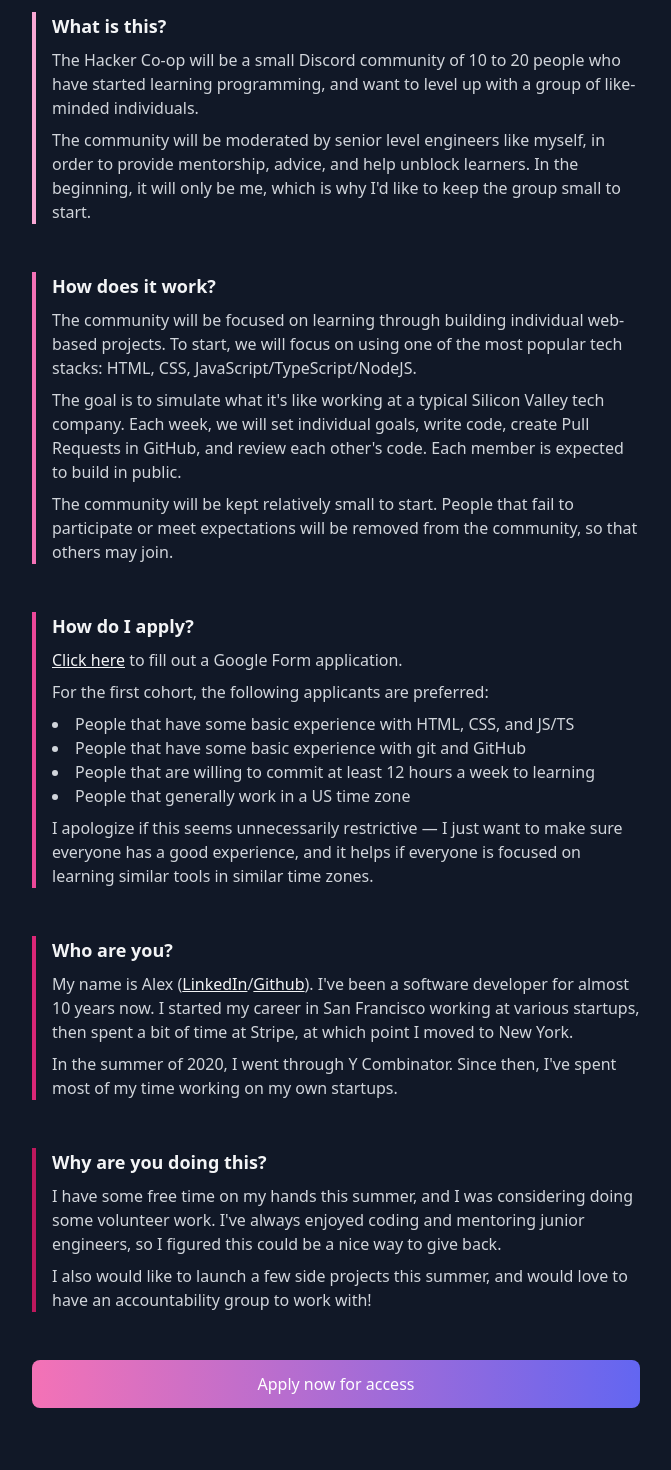
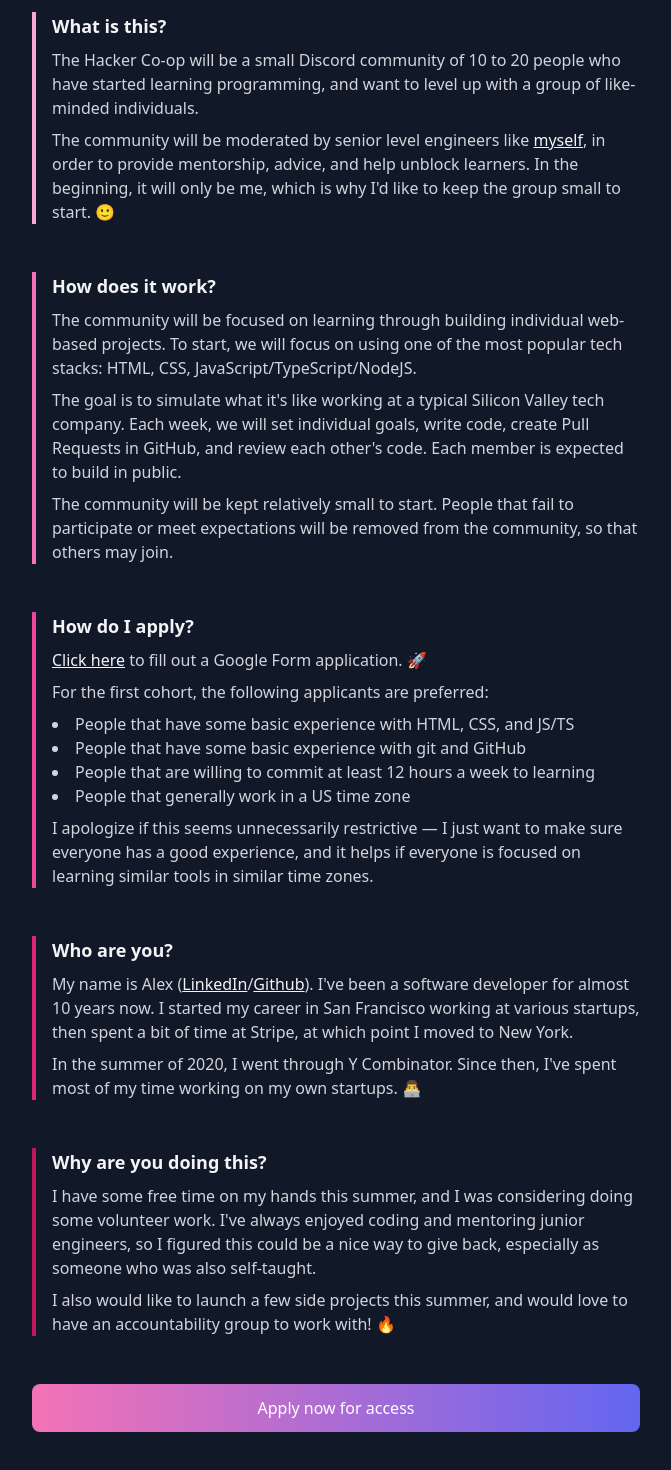
Before and after one commit to reichert621/coop, a Next.js app: page / in a window 1280 px wide. Shown: the part 580-2050 px from the top of the page, without its empty margins (304-975 px from the left). Built offline with nearby package versions, Linux system fonts and the light colour scheme.

Commit message:
Minor improvements

```diff
--- a/pages/index.tsx
+++ b/pages/index.tsx
@@ -5,6 +5,16 @@ import {A} from '@/components/Button';
 import FadeIn from '@/components/FadeIn';
 
 export default function Home() {
+  const scrollRef = React.useRef<HTMLDivElement>(null);
+
+  const handleScrollAndHighlightAboutMe = () => {
+    if (!scrollRef.current) {
+      return;
+    }
+
+    scrollRef.current.scrollIntoView({behavior: 'smooth'});
+  };
+
   return (
     <div className="flex min-h-screen w-full flex-1 flex-col bg-gray-900 text-gray-100">
       <Head>
@@ -58,10 +68,16 @@ export default function Home() {
                   level up with a group of like-minded individuals.
                 </p>
                 <p className="mb-2 text-gray-300">
-                  The community will be moderated by senior level engineers like
-                  myself, in order to provide mentorship, advice, and help
-                  unblock learners. In the beginning, it will only be me, which
-                  is why I&apos;d like to keep the group small to start.
+                  The community will be moderated by senior level engineers like{' '}
+                  <button
+                    className="text-gray-100 underline hover:text-white"
+                    onClick={handleScrollAndHighlightAboutMe}
+                  >
+                    myself
+                  </button>
+                  , in order to provide mentorship, advice, and help unblock
+                  learners. In the beginning, it will only be me, which is why
+                  I&apos;d like to keep the group small to start. 🙂
                 </p>
               </div>
 
@@ -101,7 +117,7 @@ export default function Home() {
                   >
                     Click here
                   </a>{' '}
-                  to fill out a Google Form application.
+                  to fill out a Google Form application. 🚀
                 </p>
                 <p className="mb-2 text-gray-300">
                   For the first cohort, the following applicants are preferred:
@@ -127,7 +143,10 @@ export default function Home() {
                   similar time zones.
                 </p>
               </div>
-              <div className="mb-12 border-l-4 border-pink-600 pl-4">
+              <div
+                ref={scrollRef}
+                className="mb-12 border-l-4 border-pink-600 pl-4"
+              >
                 <h3 className="mb-2 text-lg font-semibold text-gray-100">
                   Who are you?
                 </h3>
@@ -158,7 +177,7 @@ export default function Home() {
                 <p className="mb-2 text-gray-300">
                   In the summer of 2020, I went through Y Combinator. Since
                   then, I&apos;ve spent most of my time working on my own
-                  startups.
+                  startups. 👨‍💻
                 </p>
               </div>
               <div className="mb-12 border-l-4 border-pink-700 pl-4">
@@ -169,11 +188,13 @@ export default function Home() {
                   I have some free time on my hands this summer, and I was
                   considering doing some volunteer work. I&apos;ve always
                   enjoyed coding and mentoring junior engineers, so I figured
-                  this could be a nice way to give back.
+                  this could be a nice way to give back, especially as someone
+                  who was also self-taught.
                 </p>
                 <p className="mb-2 text-gray-300">
                   I also would like to launch a few side projects this summer,
                   and would love to have an accountability group to work with!
+                  🔥
                 </p>
               </div>
             </div>
@@ -181,7 +202,7 @@ export default function Home() {
 
           <FadeIn direction="up" delay={200}>
             <A
-              className="w-full rounded-lg"
+              className="mb-24 w-full rounded-lg"
               variant="primary"
               size="lg"
               href="https://docs.google.com/forms/d/e/1FAIpQLScIq8C6crNpSHJomth-urPay_zGnb7KmO_AGVaegZ3jVfNzhA/viewform?usp=sf_link"
```
Also changed, not shown: public/favicon.svg.
